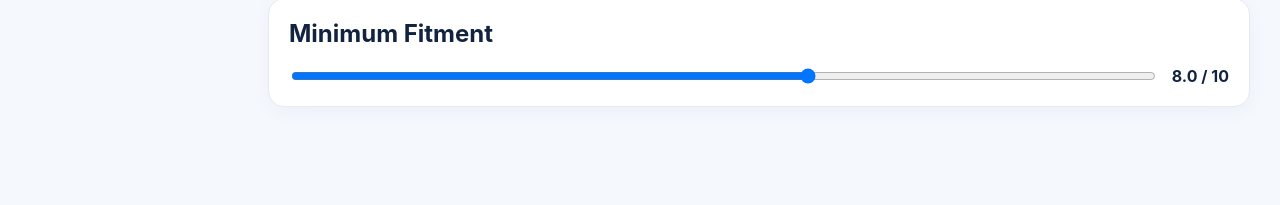
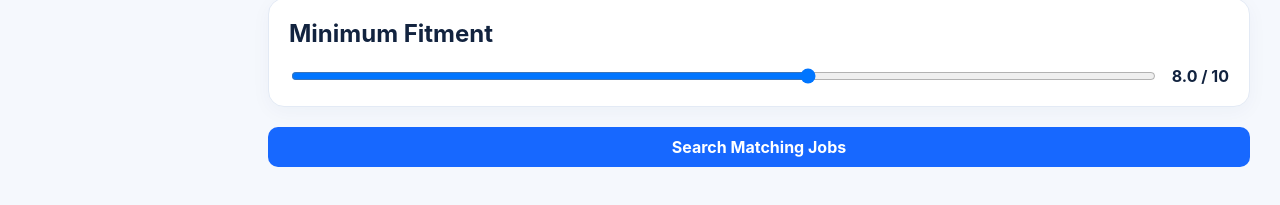
Before and after one commit to Kart78/JobFitAI, a React (Vite) app: page /#/preferences in a window 1280 px wide. Shown: the part 1046-1251 px from the top of the page. Before the commit the page ends 1213 px from the top, so only its background shows below. Built offline with nearby package versions, Linux system fonts and the light colour scheme; no server answers.

Commit message:
Make live job filters drive relevant results

```diff
--- a/src/pages/Preferences.tsx
+++ b/src/pages/Preferences.tsx
@@ -1,4 +1,5 @@
 import { useState } from 'react';
+import { useNavigate } from 'react-router-dom';
 import type { SearchPreferences } from '../types/User';
 
 interface Props { preferences: SearchPreferences; onChange: (preferences: SearchPreferences) => void; }
@@ -6,6 +7,7 @@ const roleOptions = ['BI Architect','Analytics Architect','Power BI Architect','
 const locationSuggestions = ['North America','Remote, North America','United States','Remote, US','Dallas, TX','Plano, TX','McKinney, TX','Irving, TX','Richardson, TX','Frisco, TX','Canada','India','Remote, India','Bengaluru, India','Hyderabad, India','Chennai, India','Pune, India','Mumbai, India','Delhi NCR, India'];
 
 export default function Preferences({ preferences, onChange }: Props) {
+  const navigate = useNavigate();
   const [locationInput, setLocationInput] = useState('');
   const toggle = (field: 'targetRoles'|'locations'|'employmentTypes', value: string) => {
     const current = preferences[field];
@@ -40,6 +42,7 @@ export default function Preferences({ preferences, onChange }: Props) {
       </section>
       <section className="section-card"><h2>Employment & Remote</h2><div className="check-grid"><label className="check-card"><input type="checkbox" checked={preferences.employmentTypes.includes('Full Time')} onChange={() => toggle('employmentTypes','Full Time')}/><span>Full Time</span></label><label className="check-card"><input type="checkbox" checked={preferences.employmentTypes.includes('Contract')} onChange={() => toggle('employmentTypes','Contract')}/><span>Contract</span></label><label className="check-card"><input type="checkbox" checked={preferences.includeRemoteStrongMatches} onChange={(e) => onChange({...preferences, includeRemoteStrongMatches: e.target.checked})}/><span>Exceptional Remote US Matches</span></label></div></section>
       <section className="section-card"><h2>Minimum Fitment</h2><label className="range-row"><input type="range" min="5" max="10" step="0.1" value={preferences.minimumFitment} onChange={(e) => onChange({...preferences, minimumFitment: Number(e.target.value)})}/><strong>{preferences.minimumFitment.toFixed(1)} / 10</strong></label></section>
+      <button className="button preference-search" type="button" disabled={!preferences.targetRoles.length || !preferences.locations.length} onClick={() => navigate('/jobs')}>Search Matching Jobs</button>
     </div>
   );
 }
```
